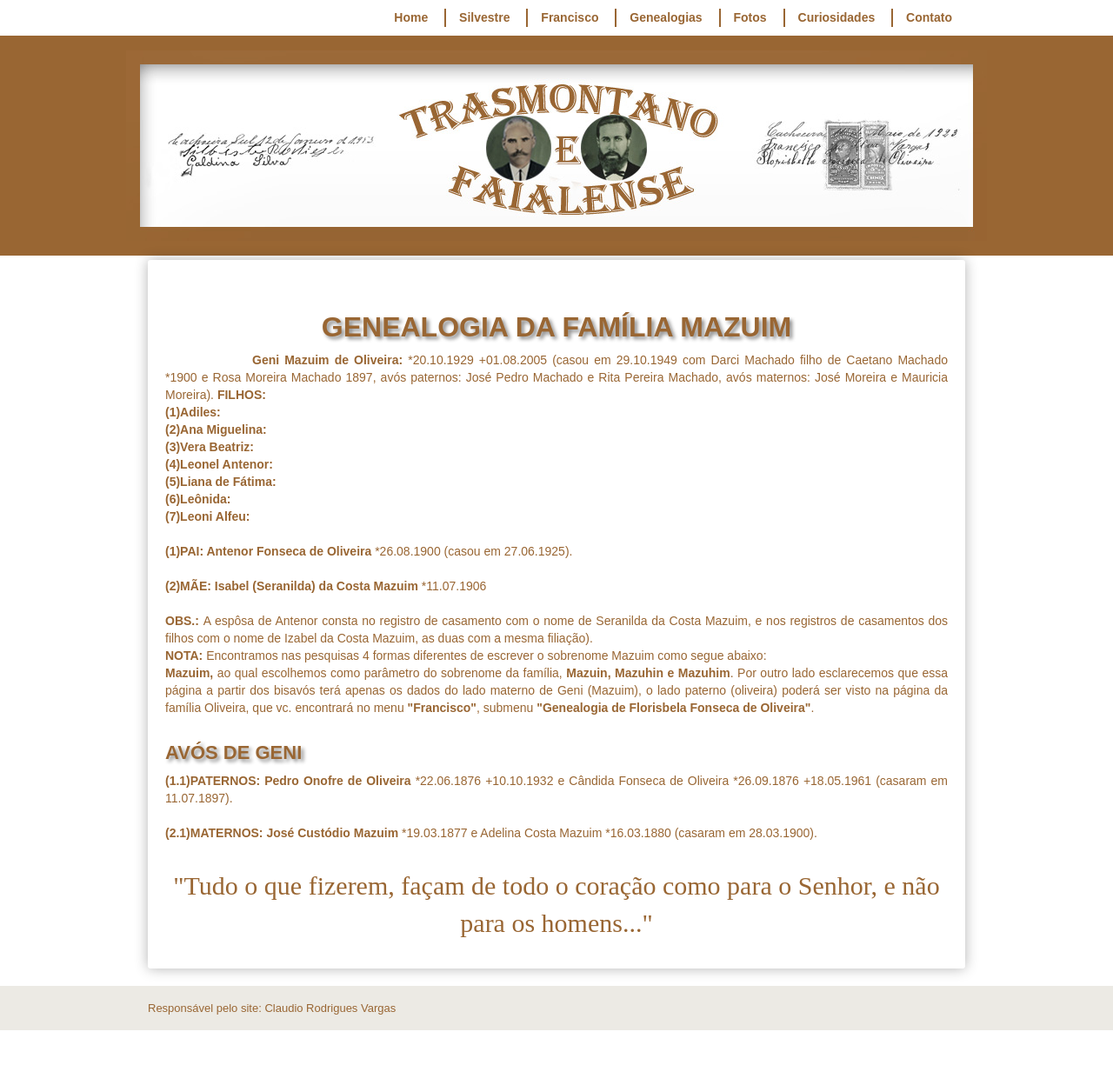
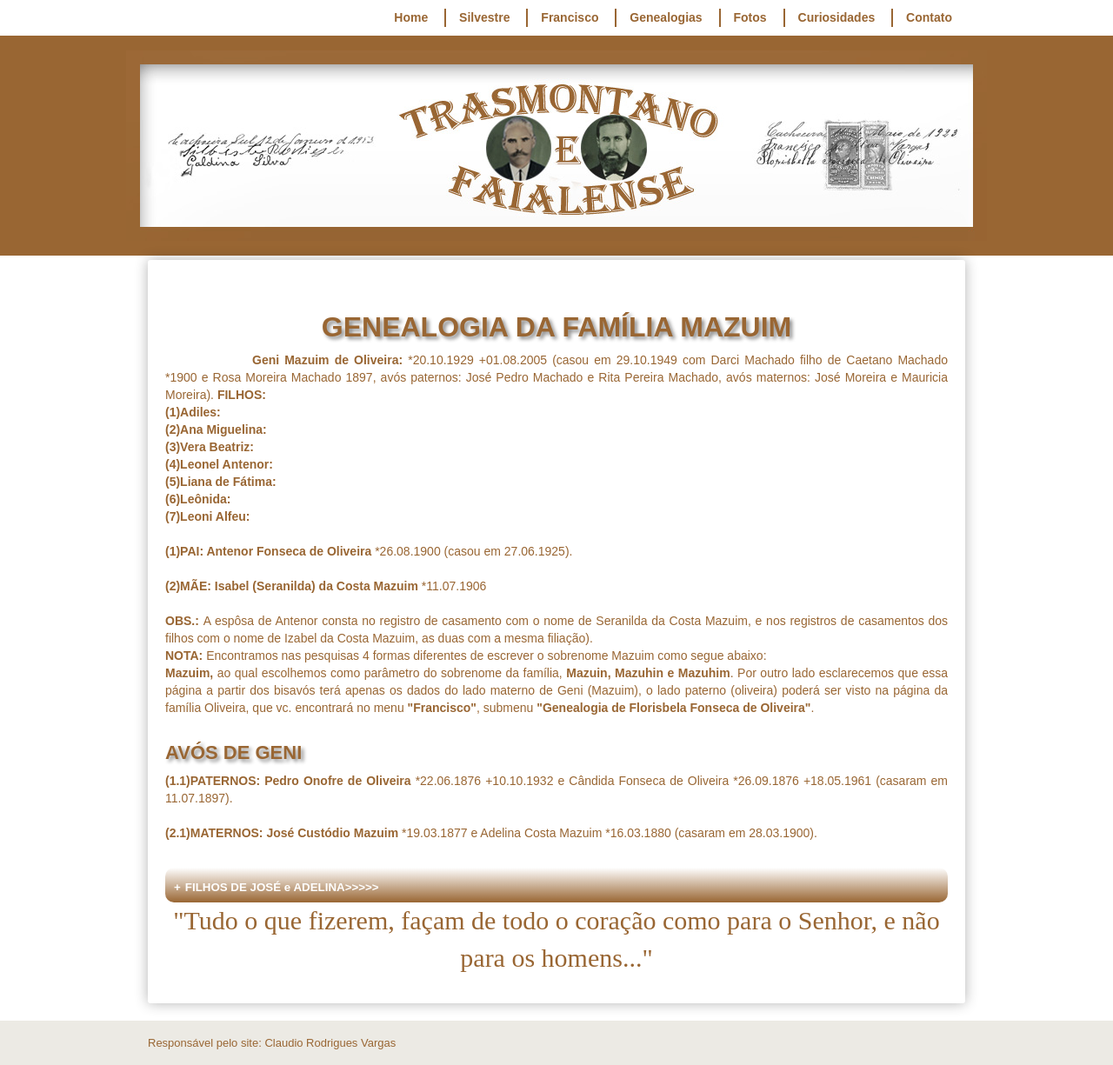
Before and after one commit to claudiovargas1955/claudiovargas1955.github.io, a Jekyll site: the page built from _pages/familia-mazuim.html, in a window 1280 px wide. Shown: the whole page at 87% size. Built offline with Jekyll 4.4.1, drawn with Linux system fonts in a browser that asks for light colours; some web fonts are replaced; before the commit the page ends 1185 px from its top, so only the background shows below that; some of the changed lines change nothing that is shown.

Commit message:
Update familia-mazuim.html

```diff
--- a/_pages/familia-mazuim.html
+++ b/_pages/familia-mazuim.html
@@ -120,6 +120,16 @@
 11.07.1897). <br><br>
 
 <b>(2.1)MATERNOS: José Custódio Mazuim </b>*19.03.1877 e Adelina Costa Mazuim *16.03.1880 (casaram em 28.03.1900). <br><br>
+<details><summary><b>FILHOS DE JOSÉ e ADELINA>>>>></b></summary><br>
+   <p><b>(2.1.1)Antonio Mazuim: </b>*1872 +28.04.1947<br>
+   <b>(2.1.2)Maria Esterlita Mazuim: </b>*1888<br>
+   <b>(2.1.3)Gasparina Francisca Mazuim: </b>*1890<br>
+   <b>(2.1.4)Maristella Mazuim: </b>*1890<br>
+   <b>(2.1.5)Brandina Mazuim: </b>*1893<br>
+   <b>(2.1.6)Lindroneta Nunes Mazuim: </b>*17.03.1895<br>
+   <b>(2.1.7)Francisca Mazuim: </b>*1896<br>
+   <b>(2.1.8)João Antonio Mazuim: </b>*14.07.1897<br></p></details>
 
-<p style="text-align:center; color:#996633; font-size:30px; font-family: 'Rancho', cursive ">"Tudo o que fizerem, façam de todo o
+
+  <p style="text-align:center; color:#996633; font-size:30px; font-family: 'Rancho', cursive ">"Tudo o que fizerem, façam de todo o
 coração como para o Senhor, e não para os homens..."</p>
```
